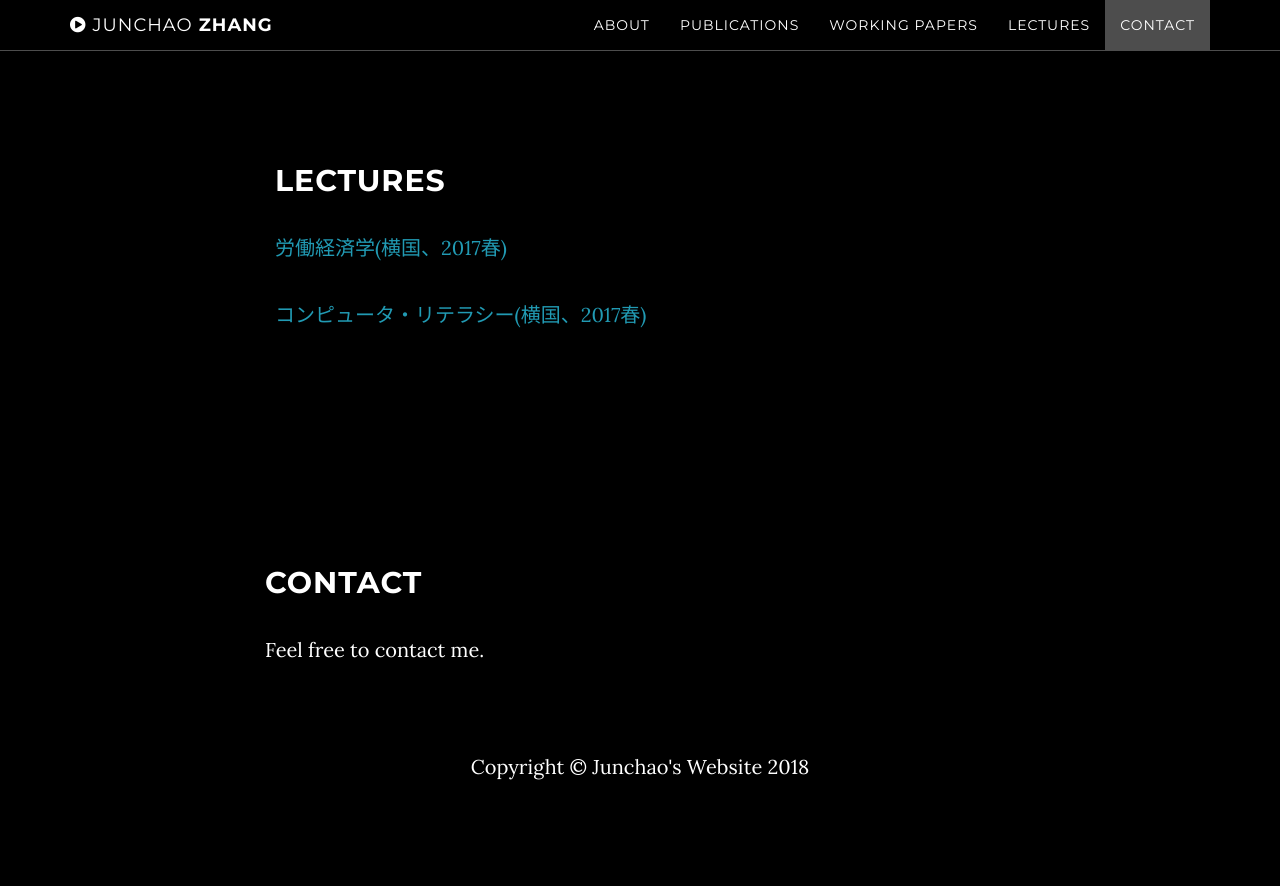
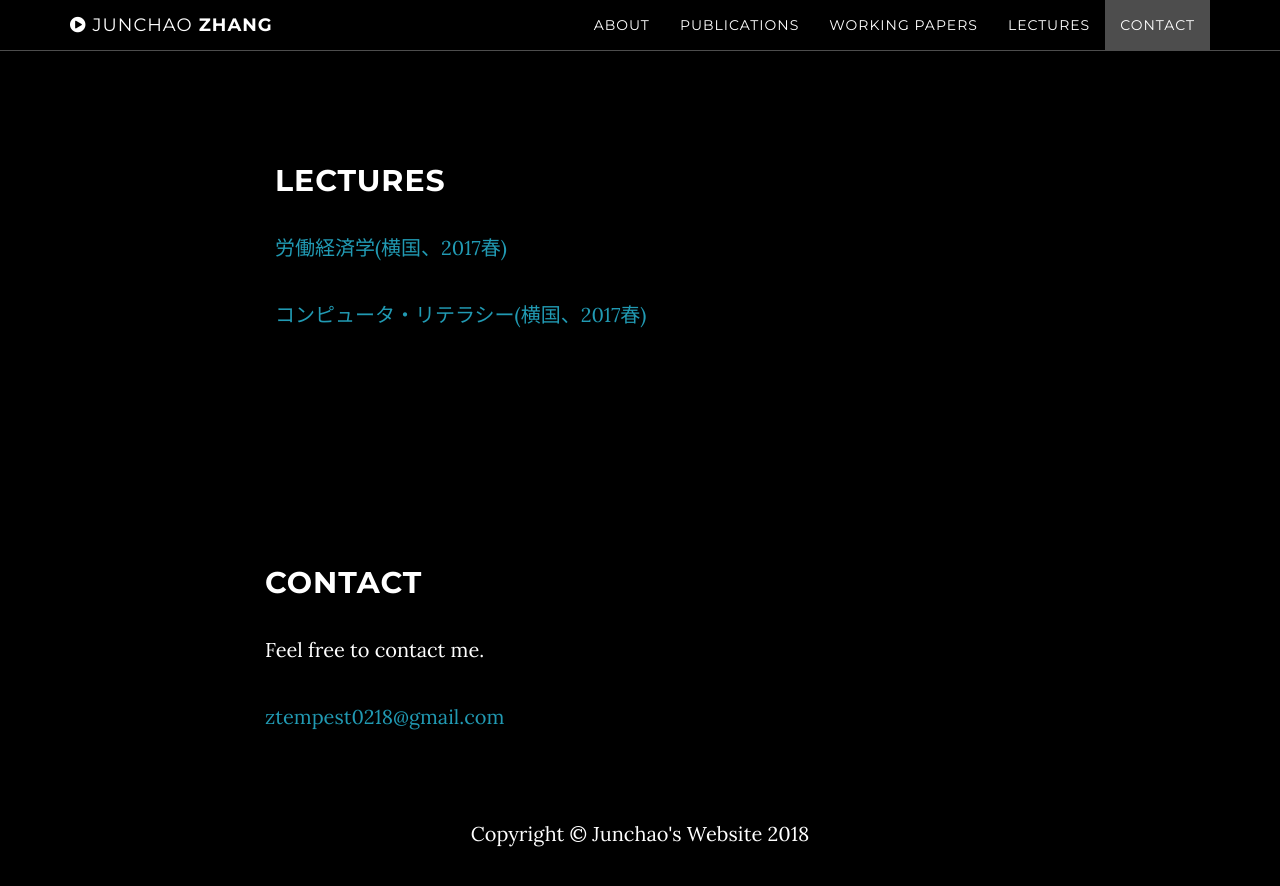
Before and after one commit to ztempest0218/ztempest0218.github.io, a Jekyll site: the page built from index.html, in a window 1280 px wide and 900 px high, scrolled down 3284 px. Shown: the top 886 px of the window. Built offline with Jekyll 4.4.1, drawn with Linux system fonts in a browser that asks for light colours; before the commit the page ends 4117 px from its top, so only the background shows below that.

Commit message:
Update contact.html

```diff
--- a/_includes/contact.html
+++ b/_includes/contact.html
@@ -4,8 +4,7 @@
             <div class="col-lg-8 col-lg-offset-2">
                 <h2>Contact</h2>
                 <p>Feel free to contact me.</p>
-                <p><a href="mailto:{{ ztempest0218@gmail.com }}">{{ ztempest0218@gmail.com }}</a>
-                </p>
+                <p><a href="mailto:{{ztempest0218@gmail.com}}">ztempest0218@gmail.com</a></p>
                 <ul class="list-inline banner-social-buttons">
                     {% for network in site.social %}
                     <li>
```
